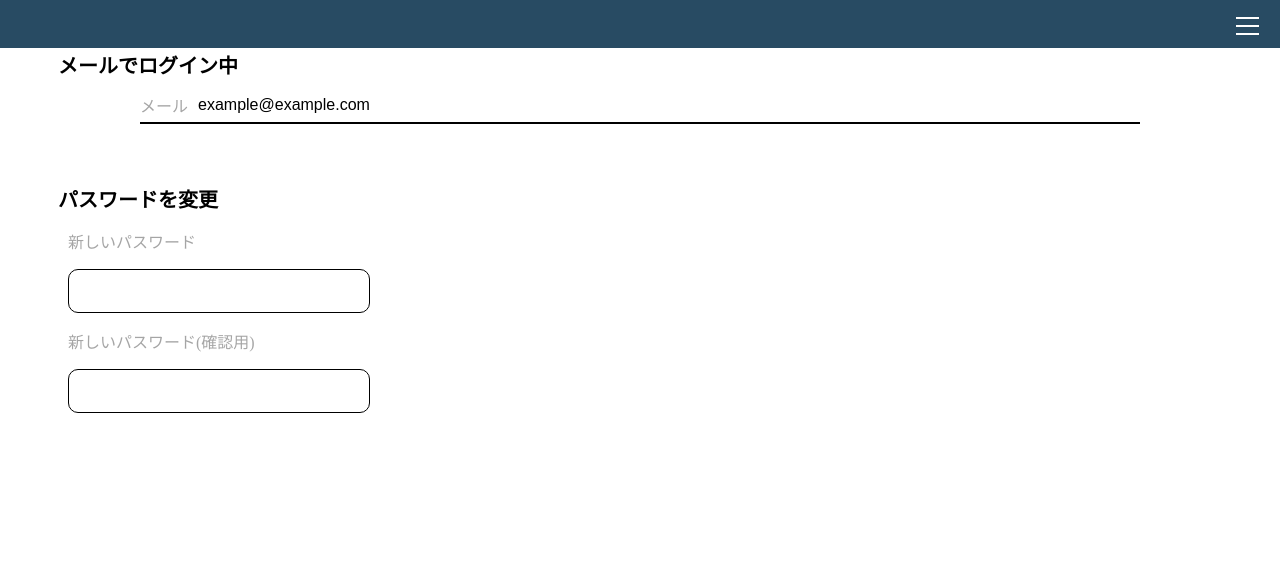
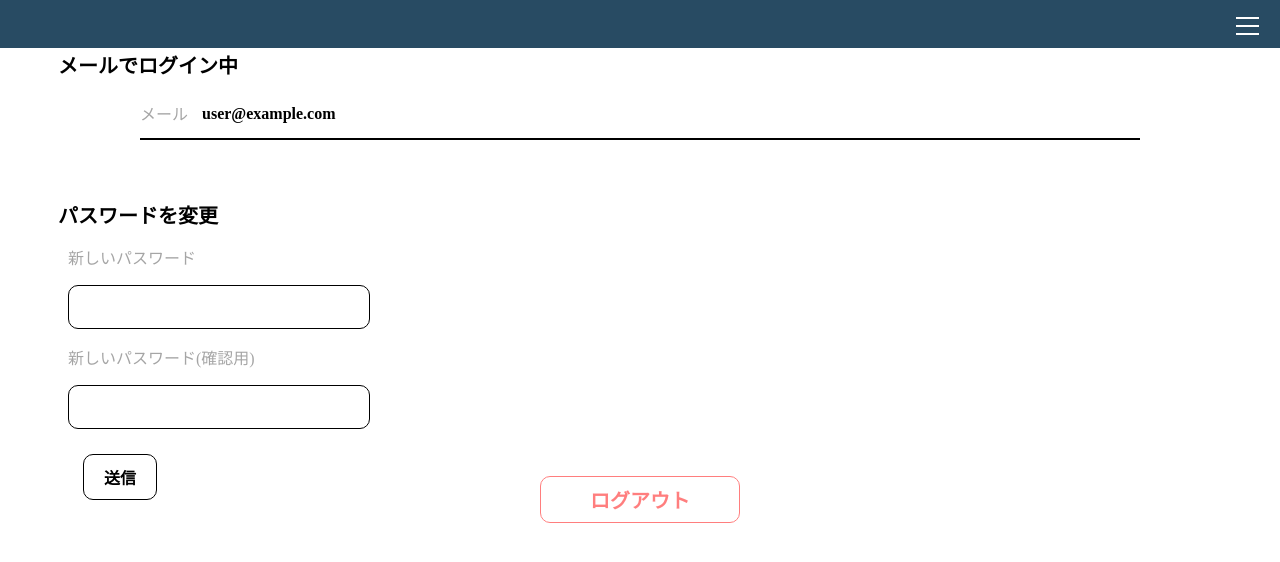
Before and after one commit to suke-0612/subcan, a Next.js app in the folder subcan/: page /account2 in a window 1280 px wide. Shown: the top 562 px of the page. Built offline with nearby package versions, Linux system fonts and the light colour scheme; no server answers; sample sign-in values are in the browser's storage.

Commit message:
update account and account2

```diff
--- a/subcan/package.json
+++ b/subcan/package.json
@@ -2,6 +2,7 @@
   "name": "subcan",
   "version": "0.1.0",
   "private": true,
+  "type": "module",
   "scripts": {
     "dev": "next dev --turbopack",
     "build": "next build",
--- a/subcan/src/app/(protected)/account2/page.tsx
+++ b/subcan/src/app/(protected)/account2/page.tsx
@@ -1,11 +1,50 @@
-import React from "react";
+"use client";
+
+import React, { useEffect, useState } from "react";
+import { getAuth, onAuthStateChanged, updatePassword } from "firebase/auth";
+import { logout } from "@/libs/firebase-auth";
 // import doLogout from "./test/logout";
 // import LogoutPage from "./test/logout";
 
 type Props = {};
 
 const MyComponent: React.FC<Props> = (props) => {
-  // const router = useRouter();
+  const [email, setEmail] = useState("");
+  const [password, setPassword] = useState("");
+  const [confirm, setConfirm] = useState("");
+  const [message, setMessage] = useState("");
+
+  useEffect(() => {
+    const auth = getAuth();
+    onAuthStateChanged(auth, (user) => {
+      if (user && user.email) {
+        setEmail(user.email);
+      }
+    });
+  }, []);
+
+  const handlePasswordChange = async () => {
+    if (password !== confirm) {
+      setMessage("パスワードが一致しません。");
+      return;
+    }
+
+    const auth = getAuth();
+    const user = auth.currentUser;
+    if (!user) {
+      setMessage("ログインしていません。");
+      return;
+    }
+
+    try {
+      await updatePassword(user, password);
+      setMessage("パスワードを変更しました。");
+      setPassword("");
+      setConfirm("");
+    } catch (error: any) {
+      setMessage(`エラー: ${error.message}`);
+    }
+  };
 
   return (
     <div style={{ margin: "50px" }}>
@@ -28,6 +67,7 @@ const MyComponent: React.FC<Props> = (props) => {
           htmlFor="email"
           style={{
             fontSize: "16px",
+            marginBottom: "1px",
             marginRight: "10px",
             whiteSpace: "nowrap",
             color: "gray",
@@ -36,22 +76,18 @@ const MyComponent: React.FC<Props> = (props) => {
         >
           メール
         </label>
-        <input
-          type="text"
-          value="example@example.com"
-          readOnly
-          //   type="email"
-          //   id="email"
-          placeholder="example@example.com"
+        <h1
           style={{
             flex: 1,
             border: "none",
             outline: "none",
             fontSize: "16px",
-            padding: "4px 0",
+            padding: "2px 4px 0",
             backgroundColor: "transparent",
           }}
-        />
+        >
+          {email || "読み込み中..."}
+        </h1>
       </div>
 
       <div
@@ -80,7 +116,8 @@ const MyComponent: React.FC<Props> = (props) => {
 
           <input
             type="password"
-            id="password"
+            value={password}
+            onChange={(e) => setPassword(e.target.value)}
             style={{
               flex: 1,
               border: "1px solid black",
@@ -109,7 +146,8 @@ const MyComponent: React.FC<Props> = (props) => {
 
           <input
             type="password"
-            id="password"
+            value={confirm}
+            onChange={(e) => setConfirm(e.target.value)}
             style={{
               flex: 1,
               border: "1px solid black",
@@ -120,7 +158,31 @@ const MyComponent: React.FC<Props> = (props) => {
               padding: "4px 0",
               backgroundColor: "transparent",
             }}
-          ></input>
+          />
+        </div>
+
+        <div style={{ margin: "25px" }}>
+          <button
+            type="button"
+            onClick={handlePasswordChange}
+            style={{
+              padding: "10px 20px",
+              border: "1px solid black",
+              borderRadius: "10px",
+              backgroundColor: "white",
+              color: "black",
+              fontSize: "16px",
+              fontWeight: "bold",
+            }}
+          >
+            送信
+          </button>
+        </div>
+
+        <div>
+          {message && (
+            <p style={{ color: "red", fontSize: "14px" }}>{message}</p>
+          )}
         </div>
       </div>
 
@@ -132,7 +194,7 @@ const MyComponent: React.FC<Props> = (props) => {
           height: "15vh",
         }}
       >
-        {/* <button
+        <button
           style={{
             opacity: 0.5,
             width: "80%",
@@ -145,11 +207,10 @@ const MyComponent: React.FC<Props> = (props) => {
             fontSize: "20px",
             fontWeight: "bold",
           }}
-          onClick={LogoutPage}
+          onClick={logout}
         >
           ログアウト
-        </button> */}
-        {/* <LogoutPage /> */}
+        </button>
       </div>
     </div>
   );
```
Also changed, not shown: subcan/src/app/(protected)/account/page.tsx (+33 -10 lines).
